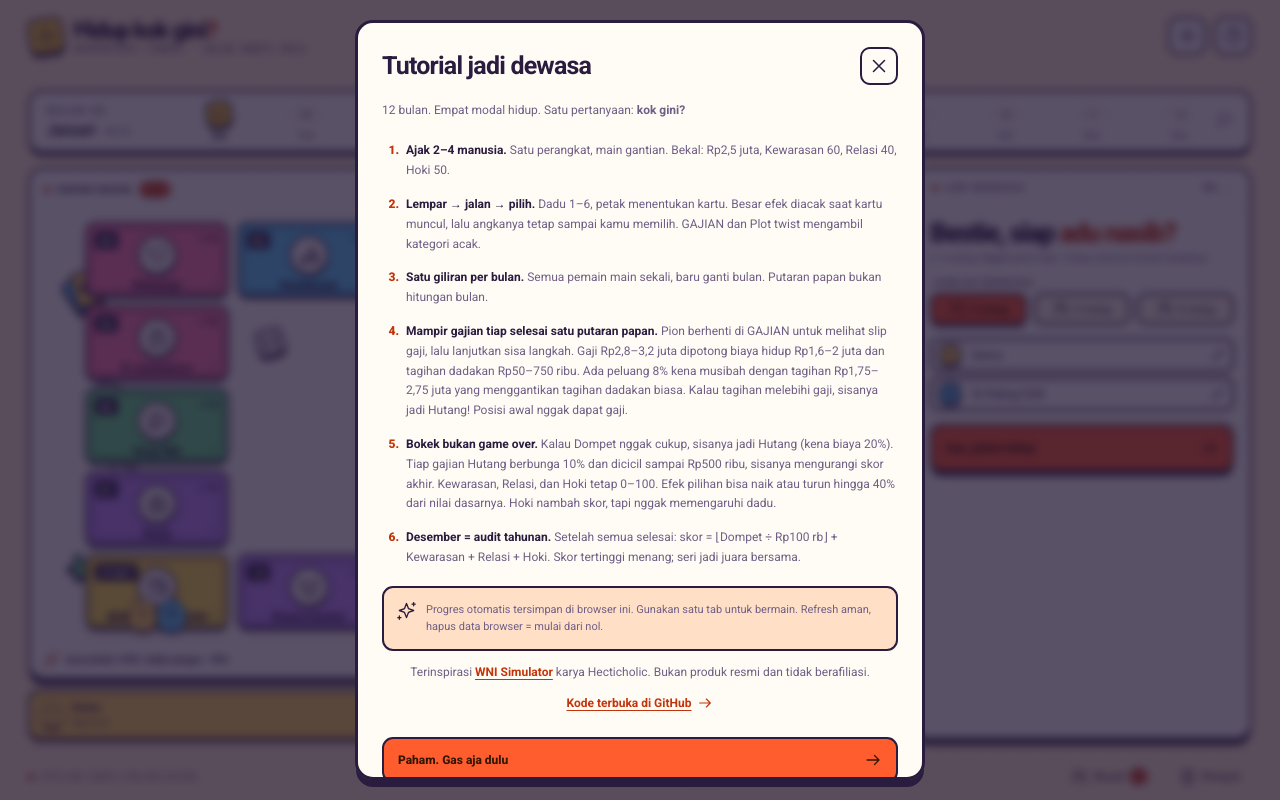
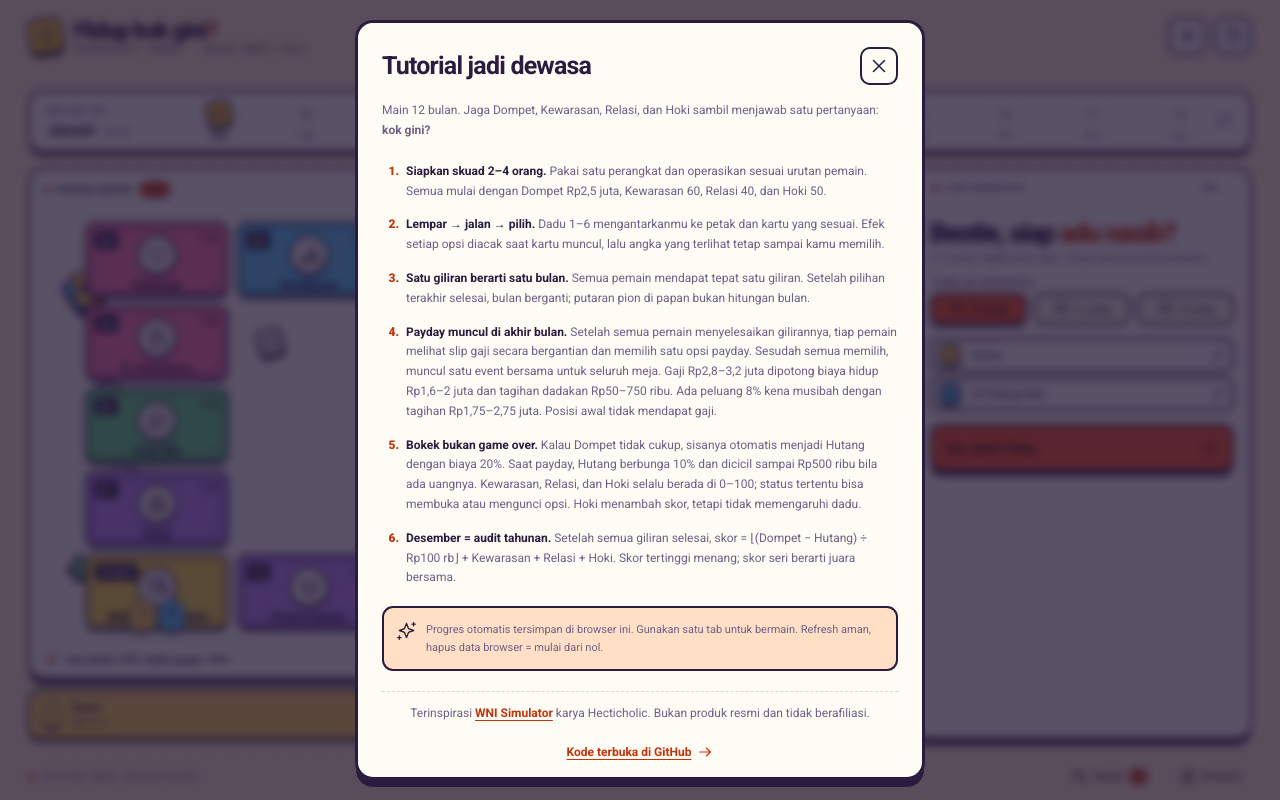
Before and after one commit to restaadiputra/hidup-kok-gini, a React (Vite) app: page / in a window 1280 px wide. Both pictures are taken after a click on the button 1233 px from the left and 35 px from the top of the page. Built offline with nearby package versions, Linux system fonts and the light colour scheme.

Commit message:
fix(tutorial): clarify rules and source link

```diff
--- a/src/components/rules-dialog/rules-dialog.css
+++ b/src/components/rules-dialog/rules-dialog.css
@@ -30,8 +30,12 @@
   line-height: 1.6;
   color: var(--muted);
 }
+.rules-footer {
+  padding-top: 12px;
+  border-top: 1px dashed var(--line);
+}
 .rules-credit {
-  margin: -8px 0 8px;
+  margin: 0 0 8px;
   font-size: 12px;
   line-height: 1.5;
   text-align: center;
@@ -48,9 +52,11 @@
   display: flex;
   align-items: center;
   justify-content: center;
+  width: fit-content;
+  max-width: 100%;
   gap: 6px;
   min-height: 44px;
-  margin: -8px 0 12px;
+  margin: 0 auto 12px;
   font-size: 12px;
   font-weight: 700;
   color: var(--accent-text);
--- a/src/components/rules-dialog/rules-dialog.tsx
+++ b/src/components/rules-dialog/rules-dialog.tsx
@@ -6,42 +6,44 @@ function Rules({ onClose }: { onClose: () => void }) {
   return (
     <div className="rules-content">
       <p className="dialog-lead">
-        12 bulan. Empat modal hidup. Satu pertanyaan: <strong>kok gini?</strong>
+        Main 12 bulan. Jaga Dompet, Kewarasan, Relasi, dan Hoki sambil
+        menjawab satu pertanyaan: <strong>kok gini?</strong>
       </p>
       <ol>
         <li>
-          <strong>Ajak 2–4 manusia.</strong> Satu perangkat, main gantian.
-          Bekal: Rp2,5 juta, Kewarasan 60, Relasi 40, Hoki 50.
+          <strong>Siapkan skuad 2–4 orang.</strong> Pakai satu perangkat dan
+          operasikan sesuai urutan pemain. Semua mulai dengan Dompet Rp2,5 juta,
+          Kewarasan 60, Relasi 40, dan Hoki 50.
         </li>
         <li>
-          <strong>Lempar → jalan → pilih.</strong> Dadu 1–6, petak menentukan
-          kartu. Besar efek diacak saat kartu muncul, lalu angkanya tetap sampai
-          kamu memilih. GAJIAN dan Plot twist
-          mengambil kategori acak.
+          <strong>Lempar → jalan → pilih.</strong> Dadu 1–6 mengantarkanmu ke
+          petak dan kartu yang sesuai. Efek setiap opsi diacak saat kartu muncul,
+          lalu angka yang terlihat tetap sampai kamu memilih.
         </li>
         <li>
-          <strong>Satu giliran per bulan.</strong> Semua pemain main sekali,
-          baru ganti bulan. Putaran papan bukan hitungan bulan.
+          <strong>Satu giliran berarti satu bulan.</strong> Semua pemain mendapat
+          tepat satu giliran. Setelah pilihan terakhir selesai, bulan berganti;
+          putaran pion di papan bukan hitungan bulan.
         </li>
         <li>
-          <strong>Mampir gajian tiap selesai satu putaran papan.</strong> Pion
-          berhenti di GAJIAN untuk melihat slip gaji, lalu lanjutkan sisa langkah.
-          Gaji Rp2,8–3,2 juta dipotong biaya hidup Rp1,6–2 juta dan tagihan dadakan
-          Rp50–750 ribu. Ada peluang 8% kena musibah dengan tagihan Rp1,75–2,75 juta
-          yang menggantikan tagihan dadakan biasa. Kalau tagihan melebihi gaji,
-          sisanya jadi Hutang! Posisi awal nggak dapat gaji.
+          <strong>Payday muncul di akhir bulan.</strong> Setelah semua pemain
+          menyelesaikan gilirannya, tiap pemain melihat slip gaji secara bergantian
+          dan memilih satu opsi payday. Sesudah semua memilih, muncul satu event
+          bersama untuk seluruh meja. Gaji Rp2,8–3,2 juta dipotong biaya hidup
+          Rp1,6–2 juta dan tagihan dadakan Rp50–750 ribu. Ada peluang 8% kena
+          musibah dengan tagihan Rp1,75–2,75 juta. Posisi awal tidak mendapat gaji.
         </li>
         <li>
-          <strong>Bokek bukan game over.</strong> Kalau Dompet nggak cukup, sisanya
-          jadi Hutang (kena biaya 20%). Tiap gajian Hutang berbunga 10% dan dicicil
-          sampai Rp500 ribu, sisanya mengurangi skor akhir.
-          Kewarasan, Relasi, dan Hoki tetap 0–100. Efek pilihan bisa naik atau
-          turun hingga 40% dari nilai dasarnya. Hoki nambah skor, tapi nggak memengaruhi dadu.
+          <strong>Bokek bukan game over.</strong> Kalau Dompet tidak cukup, sisanya
+          otomatis menjadi Hutang dengan biaya 20%. Saat payday, Hutang berbunga
+          10% dan dicicil sampai Rp500 ribu bila ada uangnya. Kewarasan, Relasi,
+          dan Hoki selalu berada di 0–100; status tertentu bisa membuka atau
+          mengunci opsi. Hoki menambah skor, tetapi tidak memengaruhi dadu.
         </li>
         <li>
-          <strong>Desember = audit tahunan.</strong> Setelah semua selesai: skor
-          = ⌊Dompet ÷ Rp100 rb⌋ + Kewarasan + Relasi + Hoki. Skor tertinggi
-          menang; seri jadi juara bersama.
+          <strong>Desember = audit tahunan.</strong> Setelah semua giliran selesai,
+          skor = ⌊(Dompet − Hutang) ÷ Rp100 rb⌋ + Kewarasan + Relasi + Hoki.
+          Skor tertinggi menang; skor seri berarti juara bersama.
         </li>
       </ol>
       <div className="rules-tip">
@@ -51,16 +53,10 @@ function Rules({ onClose }: { onClose: () => void }) {
           bermain. Refresh aman, hapus data browser = mulai dari nol.
         </p>
       </div>
+      <div className="rules-footer">
         <p className="rules-credit">
-        Terinspirasi{" "}
-        <a
-          href="https://wnisimulator.hecticholic.com/"
-          target="_blank"
-          rel="noopener noreferrer"
-        >
-          WNI Simulator
-        </a>{" "}
-        karya Hecticholic. Bukan produk resmi dan tidak berafiliasi.
+          Terinspirasi <a href="https://wnisimulator.hecticholic.com/" target="_blank" rel="noopener noreferrer">WNI Simulator</a> karya Hecticholic.
+          Bukan produk resmi dan tidak berafiliasi.
         </p>
         <a
           className="rules-source"
@@ -68,9 +64,10 @@ function Rules({ onClose }: { onClose: () => void }) {
           target="_blank"
           rel="noopener noreferrer"
         >
-        Kode terbuka di GitHub
+          <span>Kode terbuka di GitHub</span>
           <Icon name="arrow" size={16} />
         </a>
+      </div>
       <button className="primary-button" onClick={onClose}>
         Paham. Gas aja dulu <Icon name="arrow" size={18} />
       </button>
```
Lines whose indentation alone changed are shown as unchanged.
